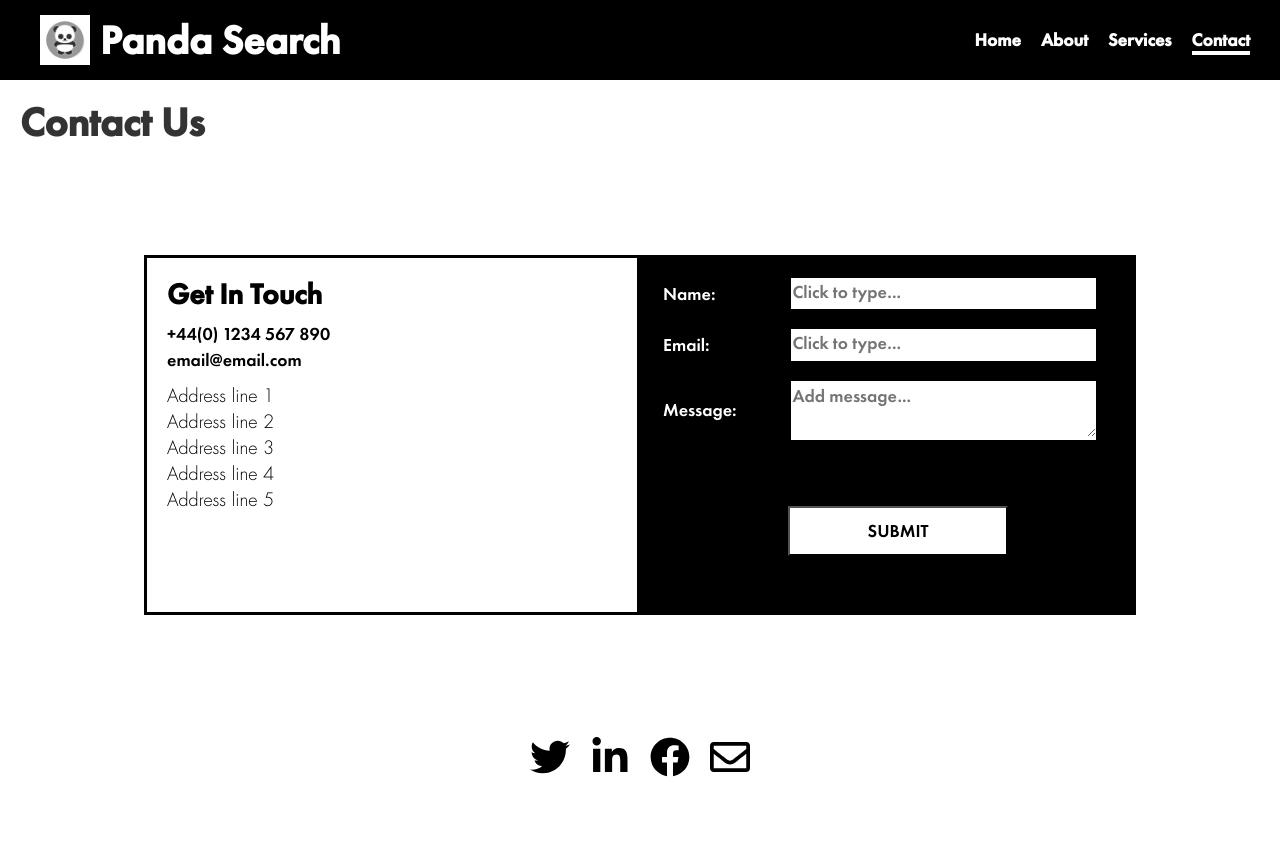
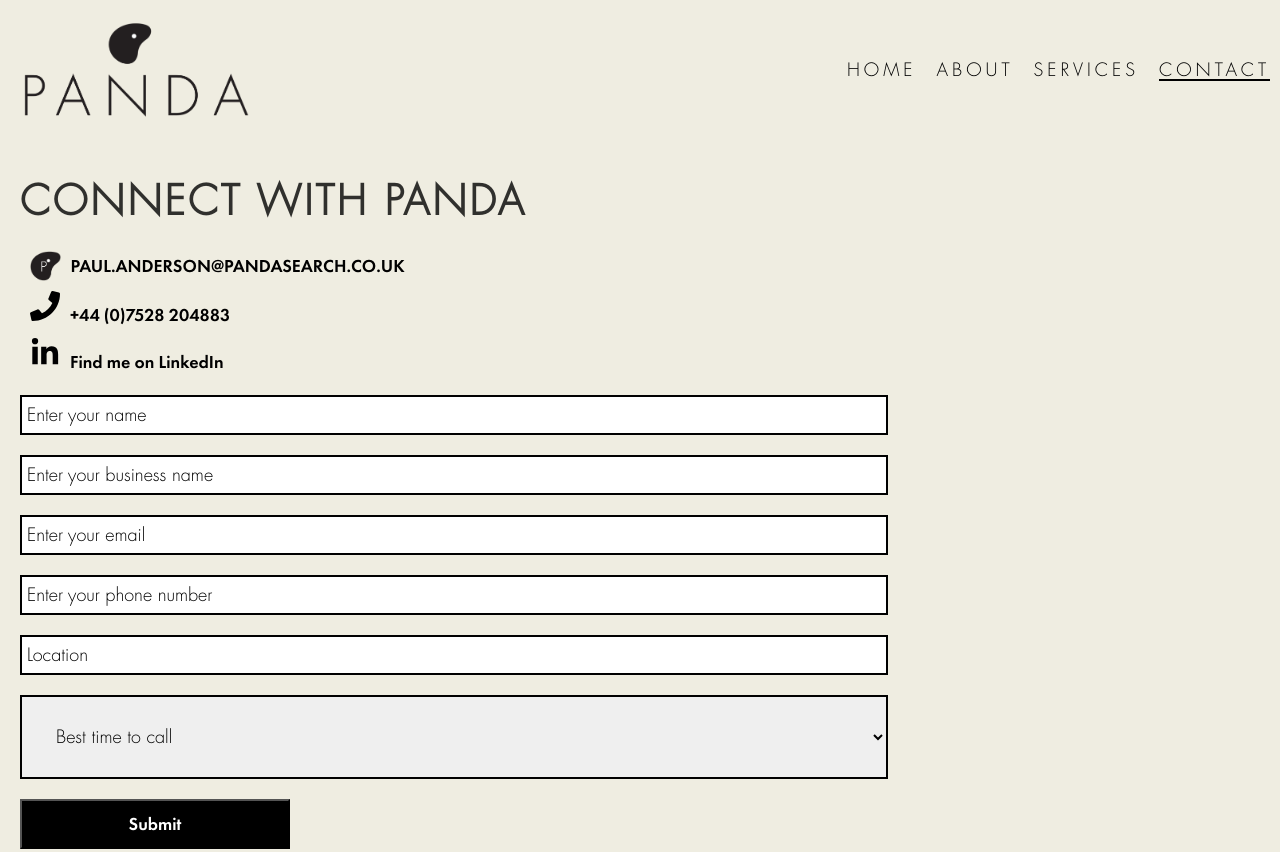
Before and after one commit to shan8851/panda, a Gatsby site: page /contact in a window 1280 px wide. Shown: the top 852 px of the page. Before the commit the page ends 800 px from the top, so only its background shows below. Built offline with nearby package versions, Linux system fonts and the light colour scheme; Gatsby itself is replaced by a stand-in of ours.

Commit message:
adding assets and updating styling

```diff
--- a/gatsby-config.js
+++ b/gatsby-config.js
@@ -34,7 +34,7 @@ module.exports = {
         background_color: `#663399`,
         theme_color: `#663399`,
         display: `minimal-ui`,
-        icon: `src/images/panda.jpg`, // This path is relative to the root of the site.
+        icon: `src/images/pandalogo2.png`, // This path is relative to the root of the site.
       },
     },
     // this (optional) plugin enables Progressive Web App + Offline functionality
--- a/src/components/shared/header.js
+++ b/src/components/shared/header.js
@@ -1,28 +1,27 @@
 import { Link } from "gatsby"
 import React from "react"
 import styled from "styled-components"
-import Logo from "../../images/panda.jpg"
+import Logo from "../../images/pandalogo1.png"
 
 const Header = () => (
   <Nav>
     <div>
       <LogoLink to="/">
         <NavLogo src={Logo} />
-        <LogoFont>Panda Search</LogoFont>
       </LogoLink>
     </div>
     <div>
       <NavLink activeStyle={activeStyles} to="/">
-        Home
+        HOME
       </NavLink>
       <NavLink activeStyle={activeStyles} to="/about">
-        About
+        ABOUT
       </NavLink>
       <NavLink activeStyle={activeStyles} to="/services">
-        Services
+        SERVICES
       </NavLink>
       <NavLink activeStyle={activeStyles} to="/contact">
-        Contact
+        CONTACT
       </NavLink>
     </div>
   </Nav>
@@ -33,58 +32,48 @@ const Nav = styled.nav`
   min-width: 100vw;
   justify-content: space-between;
   align-items: center;
-  background-color: #000;
-  height: 80px;
-  padding: 0 20px;
+  padding: 20px 0;
+  @media (max-width: 800px) {
+    flex-direction: column;
+    padding-top: 20px;
+  }
   @media (max-width: 450px) {
     justify-content: center;
   }
 `
 
-const LogoFont = styled.h1`
-  margin: 0;
-  font-family: panda-bold;
-  @media (max-width: 800px) {
-    display: none;
-  }
-`
-
 const LogoLink = styled(Link)`
   display: flex;
-  font-family: panda-bold;
-  align-items: center;
-  text-decoration: none;
-  color: #ffffff;
   margin-left: 20px;
-  @media (max-width: 450px) {
-    display: none;
-  }
 `
 
 const NavLink = styled(props => <Link {...props} />)`
-  font-family: panda-bold;
-  font-weight: 800;
+  font-family: panda;
+  letter-spacing: 4px;
   margin: 0 10px;
   text-decoration: none;
-  color: #ffffff;
+  color: #000000;
   & :active {
-    color: #fff;
+    color: #000000;
   }
   & :hover {
-    color: #fff;
+    color: #000000;
   }
   @media (max-width: 580px) {
     font-size: 18px;
+  }
+  @media (max-width: 430px) {
+    font-size: 14px;
   }
 `
 
 //active styles
 const activeStyles = {
-  borderBottom: "4px solid white",
+  borderBottom: "2px solid black",
 }
 
 const NavLogo = styled.img`
-  height: 50px;
+  height: 100px;
   margin: 0;
   padding-right: 10px;
 `
--- a/src/components/shared/layout.css
+++ b/src/components/shared/layout.css
@@ -123,6 +123,7 @@ input {
 button,
 select {
   text-transform: none;
+  padding: 30px;
 }
 [type="reset"],
 [type="submit"],
--- a/src/components/shared/layout.js
+++ b/src/components/shared/layout.js
@@ -20,6 +20,7 @@ const Container = styled.div`
   min-height: 100vh;
   min-width: 100vw;
   flex-direction: column;
+  background-color: #EFEDE1;
 `
 
 export default Layout
--- a/src/components/shared/sharedComponents.style.js
+++ b/src/components/shared/sharedComponents.style.js
@@ -8,12 +8,18 @@ export const Container = styled.div`
 `
 
 export const Heading = styled.h1`
-  font-family: panda-bold;
+  font-family: panda;
+  letter-spacing: 3px;
   text-align: ${props => (props.center ? "center" : "left")};
+  margin-top: 20px;
+  @media (max-width: 500px) {
+    font-size: 26px;
+  }
 `
 
 export const BodyCopy = styled.p`
   font-family: panda;
+  margin-bottom: 40px;
 `
 
 export const List = styled.ul`
--- a/src/pages/contact.js
+++ b/src/pages/contact.js
@@ -1,188 +1,138 @@
 import React from "react"
 import Layout from "../components/shared/layout"
 import SEO from "../components/shared/seo"
-import { Heading, Container } from "../components/shared/sharedComponents.style"
+import { Heading } from "../components/shared/sharedComponents.style"
 import styled from "styled-components"
+import PandaIcon from '../images/pandaicon.png'
+import { FaPhone, FaLinkedinIn } from "react-icons/fa"
 
 export default function Contact() {
+  const [time, setTime] = React.useState('')
+  const handleChange = e => {
+    setTime(e.target.value)
+  }
   return (
     <Layout>
       <SEO title="Contact" />
       <Container>
-        <Heading>Contact Us</Heading>
-        <Wrapper>
-          <Info>
-            <Title>Get In Touch</Title>
-            <div style={{ marginBottom: 10 }}>
-              <BoldText>+44(0) 1234 567 890</BoldText>
-              <BoldText>email@email.com</BoldText>
-            </div>
-            <div style={{ marginBottom: 10 }}>
-              <RegText>Address line 1</RegText>
-              <RegText>Address line 2</RegText>
-              <RegText>Address line 3</RegText>
-              <RegText>Address line 4</RegText>
-              <RegText>Address line 5</RegText>
-            </div>
-          </Info>
-          <Form>
-            <InputWrap>
-              <BoldTextForm white>Name:</BoldTextForm>
-              <ShortField type="text" placeholder="Click to type..." />
-            </InputWrap>
-            <InputWrap>
-              <BoldTextForm white>Email:</BoldTextForm>
-              <ShortField type="text" placeholder="Click to type..." />
-            </InputWrap>
-            <InputWrap>
-              <BoldTextForm white>Message:</BoldTextForm>
-              <LongField type="text" placeholder="Add message..." />
-            </InputWrap>
-            <div
-              style={{
-                display: "flex",
-                flexGrow: 1,
-                justifyContent: "center",
-                alignItems: "center",
-              }}
-            >
-              <SubmitButton>SUBMIT</SubmitButton>
-            </div>
-          </Form>
-        </Wrapper>
+        <Heading>CONNECT WITH PANDA</Heading>
+        <ContactWrap>
+          <Img src={PandaIcon} alt="Panda Icon" />
+          <StyledA href="mailto:paul.anderson@pandasearch.co.uk">PAUL.ANDERSON@PANDASEARCH.CO.UK</StyledA>
+        </ContactWrap>
+        <ContactWrap>
+          <PhoneIcon>
+            <FaPhone size={30}/>
+            <StyledA style={{paddingLeft: 10}} href="tel:447528204883">+44 (0)7528 204883</StyledA>
+          </PhoneIcon>
+        </ContactWrap>
+        <ContactWrap>
+          <PhoneIcon>
+            <FaLinkedinIn size={30}/>
+            <StyledA style={{paddingLeft: 10}} href="https://www.linkedin.com/in/paulanderson9/">Find me on LinkedIn</StyledA>
+          </PhoneIcon>
+        </ContactWrap>
+        <Form
+          name='contact'
+          method='post'
+          data-netlify='true'
+          data-netlify-honeypot='bot-field'
+        >
+          <Input type='hidden' name='bot-field' />
+          <Input type="text" placeholder="Enter your name" />
+          <Input type="text" placeholder="Enter your business name" />
+          <Input type="text" placeholder="Enter your email" />
+          <Input type="text" placeholder="Enter your phone number" />
+          <Input type="text" placeholder="Location" />
+          <Select value={time} onChange={handleChange}>
+            <option>Best time to call</option>
+            <option value="anytime">Anytime</option>
+            <option value="morning">Morning</option>
+            <option value="afternoon">Afternoon</option>
+            <option value="evening">Evening</option>
+          </Select>
+          <SubmitButton type="submit">Submit</SubmitButton>
+        </Form>
+
+
       </Container>
     </Layout>
   )
 }
 
-const Wrapper = styled.div`
+const Container = styled.div`
   display: flex;
-  width: 80%;
   flex-grow: 1;
-  margin: auto;
-  @media (max-width: 1030px) {
-    flex-direction: column;
+  flex-direction: column;
+  padding: 20px;
+  justify-content: center;
+`
+
+const ContactWrap = styled.div`
+  display: flex;
+  align-items: center;
+  margin-bottom: 10px;
+`
+const Img = styled.img`
+  height: 30px;
+  padding-left: 10px;
+  padding-right: 10px;
+  margin: 0;
+`
+
+const StyledA = styled.a`
+  color: #000000;
+  text-decoration: none;
+  font-family: panda-bold;
+  @media (max-width: 510px) {
+    font-size: 16px;
   }
 `
-
-const InputWrap = styled.div`
-  display: flex;
-  align-items: center;
-  @media (max-width: 700px) {
-    flex-direction: column;
-    align-items: flex-start;
-  }
+const PhoneIcon = styled.a`
+  margin: 0 10px;
+  color: #000000;
 `
 
-const Info = styled.div`
+const Form = styled.form`
   display: flex;
   flex-direction: column;
-  width: 50%;
-  height: 360px;
-  background-color: white;
-  padding-left: 20px;
-  padding-top: 10px;
-  border: 3px solid black;
-  margin: auto;
-  @media (max-width: 1030px) {
+  width: 70%;
+  @media (max-width: 800px) {
     width: 80%;
   }
-`
-
-const Form = styled.div`
-  display: flex;
-  flex-direction: column;
-  width: 50%;
-  height: 360px;
-  padding-top: 10px;
-  border: 3px solid black;
-  background-color: black;
-  padding-left: 20px;
-  margin: auto;
-  @media (max-width: 1030px) {
-    width: 80%;
+  @media (max-width: 600px) {
+    width: 90%;
   }
-  @media (max-width: 700px) {
-    height: 400px;
-  }
-`
-
-const Title = styled.h2`
-  color: ${props => (props.white ? "#ffffff" : "#000000")};
-  margin: 0;
-  padding: 10px 0;
-  font-family: panda-bold;
-`
-const BoldText = styled.p`
-  color: ${props => (props.white ? "#ffffff" : "#000000")};
-  margin: 0;
-  padding: 0;
-  font-family: panda-bold;
-`
-
-const BoldTextForm = styled.p`
-  color: ${props => (props.white ? "#ffffff" : "#000000")};
-  margin: 0;
-  padding: 0;
-  width: 25%;
-  font-family: panda-bold;
-  @media (max-width: 700px) {
+  @media (max-width: 500px) {
     width: 100%;
   }
 `
 
-const RegText = styled.p`
-  color: ${props => (props.white ? "#ffffff" : "#000000")};
-  margin: 0;
-  padding: 0;
-  font-family: panda;
+const Input = styled.input`
+  margin: 10px 0;
+  border: 2px solid black;
+  padding: 5px;
+  font-family: panda-bold;
+  &::placeholder {
+    opacity: 1;
+    font-family: panda;
+   }
 `
 
-const ShortField = styled.input`
-  background-color: #fff;
-  color: #000;
-  width: 65%;
-  font-family: panda-bold;
-  border: none;
-  border-bottom: 3px solid white;
-  margin: 10px;
-  @media (max-width: 700px) {
-    width: 90%;
-  }
-  ::placeholder,
-  ::-webkit-input-placeholder {
-    font-family: panda-bold;
-    color: #000;
-  }
-  :-ms-input-placeholder {
-    color: #000;
-  }
-`
-
-const LongField = styled.textarea`
-  background-color: #fff;
-  color: #000;
-  width: 65%;
-  font-family: panda-bold;
-  border: none;
-  border-bottom: 3px solid white;
-  margin: 10px;
-  @media (max-width: 700px) {
-    width: 90%;
-  }
-  ::placeholder,
-  ::-webkit-input-placeholder {
-    font-family: panda-bold;
-    color: #000;
-  }
-  :-ms-input-placeholder {
-    color: #000;
-  }
+const Select = styled.select`
+  border: 2px solid black;
+  font-family: panda;
+  margin: 10px 0;
 `
 
 const SubmitButton = styled.button`
-  background-color: #ffffff;
-  height: 50px;
-  width: 220px;
+  width: 270px;
+  background-color: black;
+  color: white;
   font-family: panda-bold;
+  padding: 10px 0;
+  margin-top: 10px;
+  @media (max-width: 800px) {
+    width: 100%;
+  }
 `
```
Also changed, not shown: src/components/shared/image.js (deleted, +0 -32 lines), src/pages/about.js (+37 -55 lines), src/pages/index.js (+2 -33 lines), src/pages/services.js (+38 -21 lines), src/images/gatsby-astronaut.png (deleted), src/images/gatsby-icon.png (deleted), src/images/pandaicon.png (added), src/images/pandalogo1.png (added), src/images/pandalogo2.png (added), src/images/paul.png (added).
